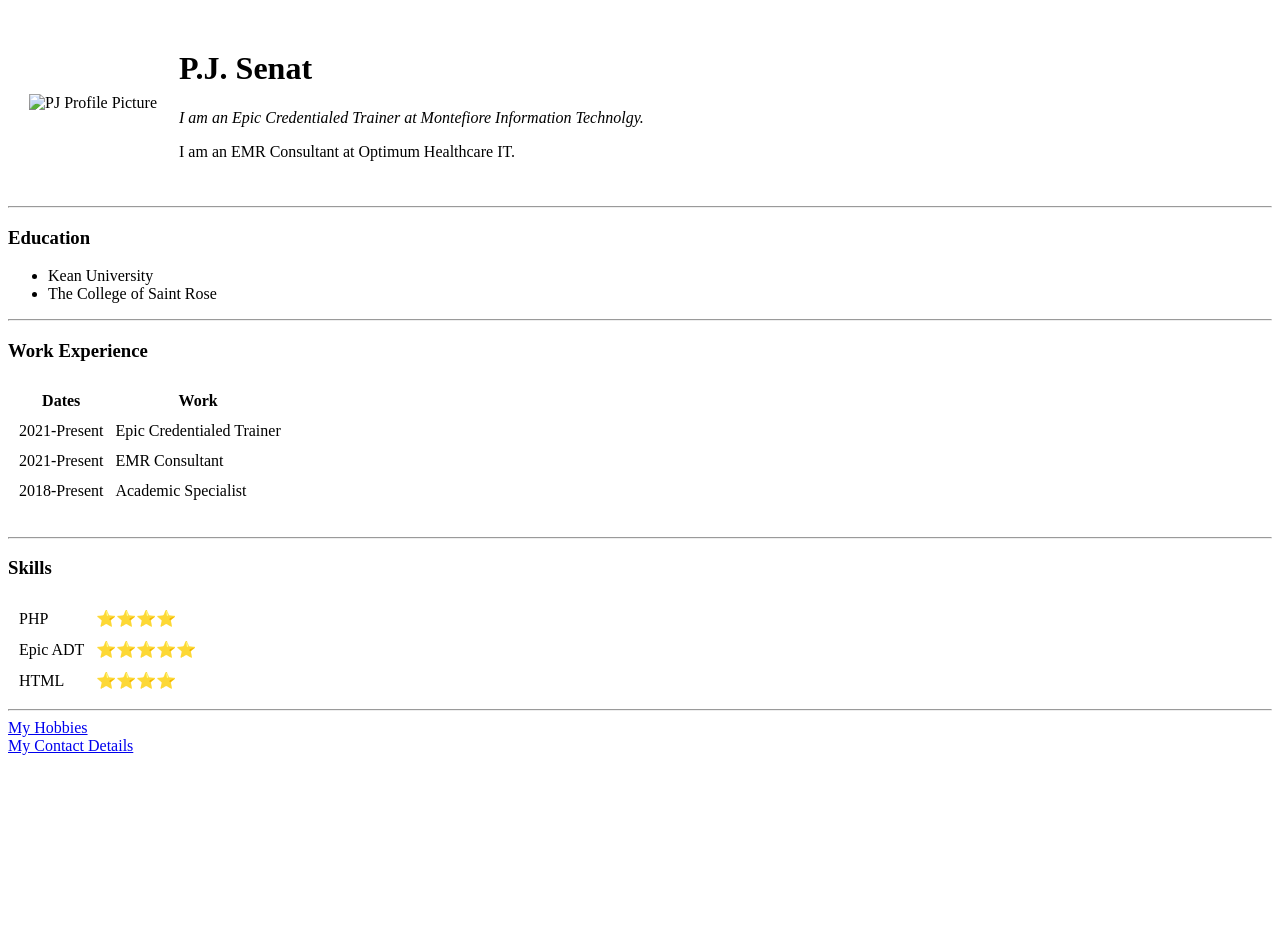
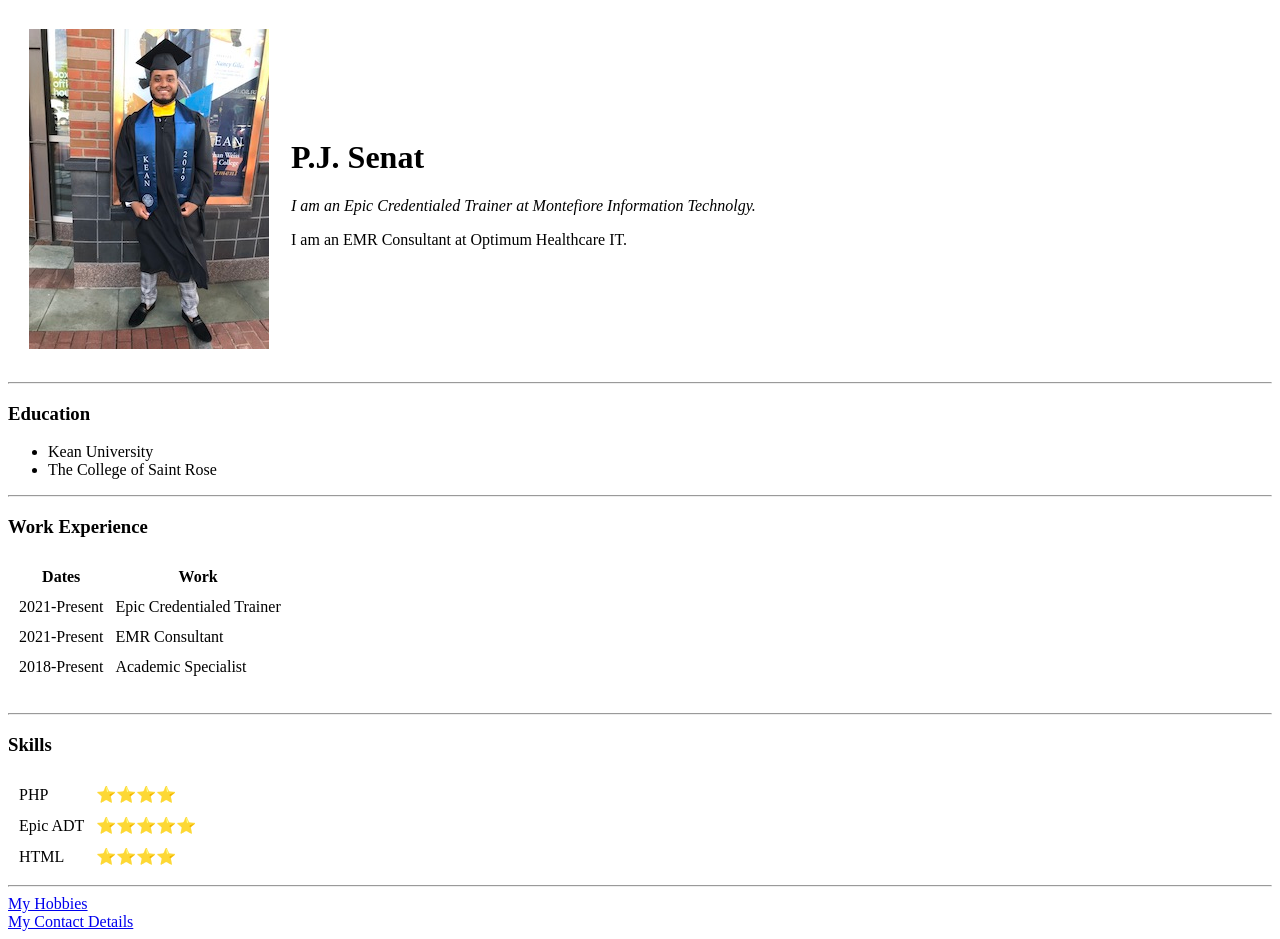
Before and after one commit to pjsenat/cv, a plain HTML site: page index.html in a window 1280 px wide. Before the commit the page ends 800 px from the top, so only its background shows below. Drawn offline with Linux system fonts and the light colour scheme.

Commit message:
Update index.html

```diff
--- a/index.html
+++ b/index.html
@@ -9,7 +9,7 @@
 <body>
   <table cellspacing=20>
     <tr>
-      <td><img src="pj_grad.jpeg" alt="PJ Profile Picture"></td>
+      <td><img src="/Images/pj_grad.jpeg" alt="PJ Profile Picture"></td>
       <td><h1> P.J. Senat</h1>
 
       <p><em>I am an Epic Credentialed Trainer at Montefiore Information Technolgy.</em></p>
```
